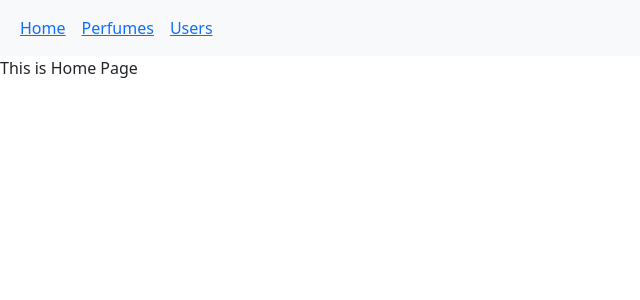
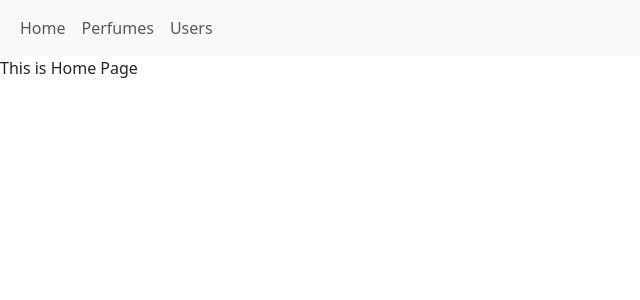
Before and after one commit to VoloshchukD/fragrance_link, a React (Create React App) app in the folder src/ui/: page / in a window 1280 px wide. Shown: the top 300 px of the page, without its empty margins (0-640 px from the left). Built offline with nearby package versions, Linux system fonts and the light colour scheme; the HTML template or start-up script is replaced by a standard one.

Commit message:
Edit perfume brand id bug updated

```diff
--- a/src/ui/src/components/Layout.js
+++ b/src/ui/src/components/Layout.js
@@ -8,15 +8,15 @@ function Layout() {
         <div className="container-fluid">
           <div className="collapse navbar-collapse" id="navbarNavAltMarkup">
             <div className="navbar-nav">
-              <a className="nav-link">
-                <Link to={"/"}>Home</Link>
-              </a>
-              <a className="nav-link">
-                <Link to={"perfumes"}>Perfumes</Link>
-              </a>
-              <a className="nav-link">
-                <Link to={"users"}>Users</Link>
-              </a>
+              <Link to={"/"} className="nav-link">
+                Home
+              </Link>
+              <Link to={"perfumes"} className="nav-link">
+                Perfumes
+              </Link>
+              <Link to={"users"} className="nav-link">
+                Users
+              </Link>
             </div>
           </div>
         </div>
--- a/src/ui/src/components/modal/PerfumeCreateModal.js
+++ b/src/ui/src/components/modal/PerfumeCreateModal.js
@@ -13,26 +13,11 @@ const schema = Yup.object().shape({
     .typeError("Brand must be selected"),
 });
 
+const editPefumeValidationSchema = schema.omit(["brandId"]);
+
 function PerfumeCreateModal({ perfumeData = null, isEdit = false }) {
   const [isModalOpen, setIsModalOpen] = useState(false);
-
-  const {
-    register,
-    handleSubmit,
-    setValue,
-    formState: { errors },
-  } = useForm({
-    resolver: yupResolver(schema),
-  });
-
-  const clearForm = () => {
-    setValue("name", "");
-    setValue("description", "");
-    setValue("brandId", "");
-  };
-
   const [brands, setBrands] = useState([]);
-
   useEffect(() => {
     const fetchBrands = async () => {
       try {
@@ -50,6 +35,21 @@ function PerfumeCreateModal({ perfumeData = null, isEdit = false }) {
 
     fetchBrands();
   }, []);
+
+  const {
+    register,
+    handleSubmit,
+    setValue,
+    formState: { errors },
+  } = useForm({
+    resolver: yupResolver(isEdit ? editPefumeValidationSchema : schema),
+  });
+
+  const clearForm = () => {
+    setValue("name", "");
+    setValue("description", "");
+    setValue("brandId", "");
+  };
 
   useEffect(() => {
     if (isEdit && perfumeData) {
@@ -96,7 +96,7 @@ function PerfumeCreateModal({ perfumeData = null, isEdit = false }) {
         id: perfumeData.id,
         name: data.name,
         description: data.description,
-        brand: { id: data.brandId },
+        brand: { id: perfumeData.brand.id },
       }),
     });
 
@@ -132,26 +132,31 @@ function PerfumeCreateModal({ perfumeData = null, isEdit = false }) {
         <form>
           <div className="form-group">
             <label htmlFor="perfumeBrand">Perfume Brand</label>
+            {isEdit ? (
+              <input
+                type="text"
+                className="form-control"
+                id="perfumeName"
+                aria-describedby="emailHelp"
+                placeholder="Perfume name"
+                value={perfumeData.brand.name}
+                disabled
+              />
+            ) : (
               <select
                 id="perfumeBrand"
                 className="form-control"
                 name="brandId"
                 {...register("brandId")}
               >
-              {isEdit ? (
-                <option key={perfumeData.brand.id} value={perfumeData.brand.id}>
-                  {perfumeData.brand.name}
-                </option>
-              ) : (
                 <option value="">Select a brand</option>
-              )}
-
                 {brands.map((brand) => (
                   <option key={brand.id} value={brand.id}>
                     {brand.name}
                   </option>
                 ))}
               </select>
+            )}
             {errors.brandId && (
               <p className="text-danger">{errors.brandId.message}</p>
             )}
@@ -203,6 +208,5 @@ const getPerfume = async (perfumeId) => {
 
   const data = await response.json();
 
-  console.log(JSON.stringify(data));
   return data;
 };
```
Also changed, not shown: 1 other file (tests, documents, lock files or other folders). Lines whose indentation alone changed are shown as unchanged.
